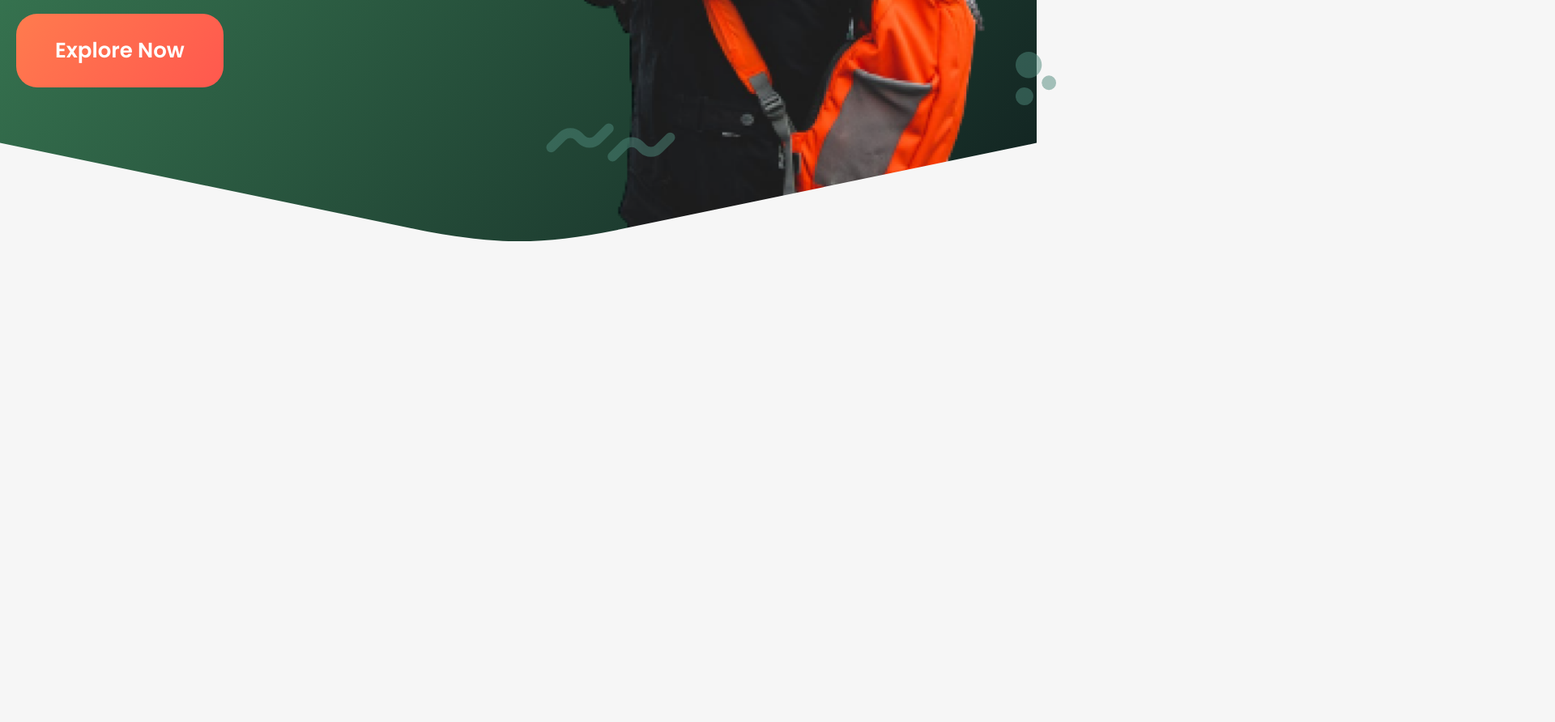
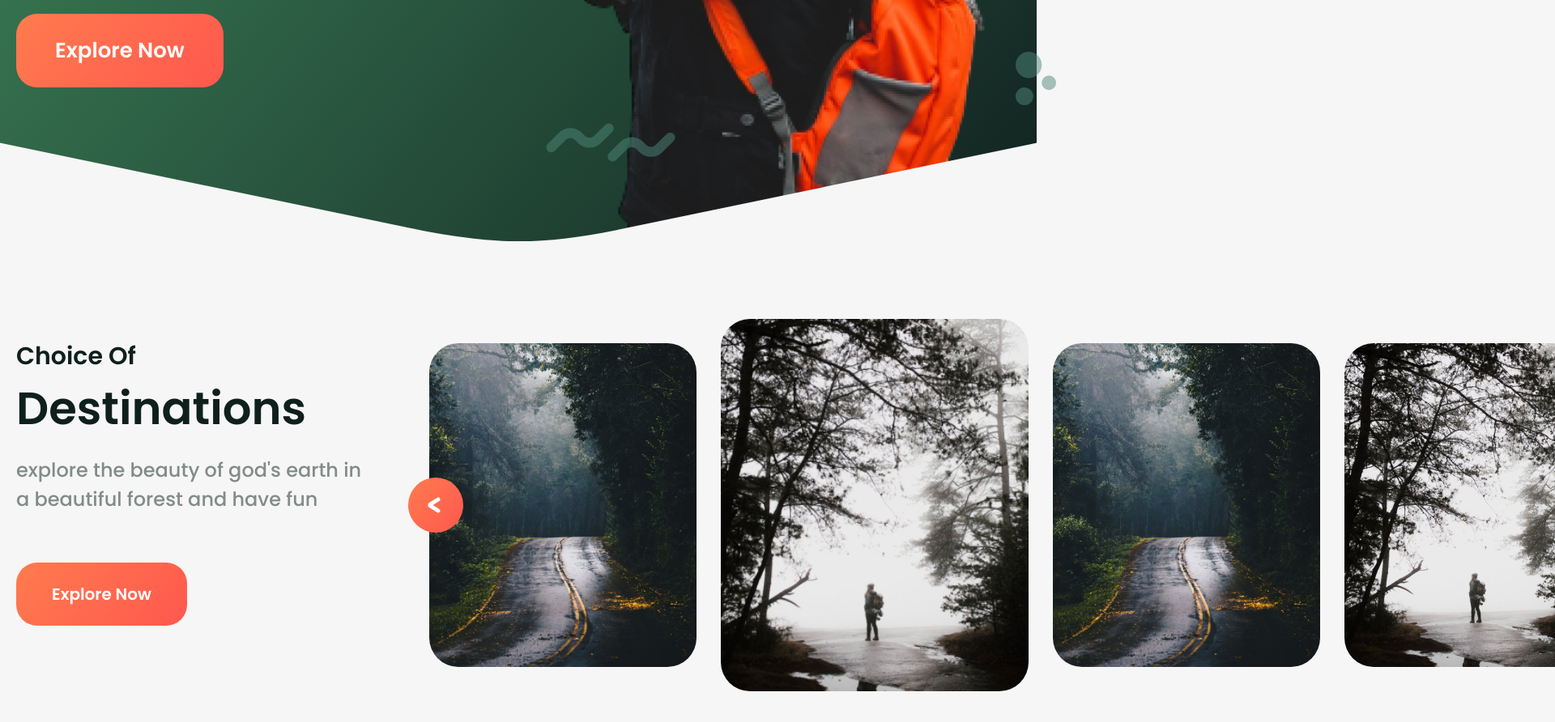
Before and after one commit to HunterM7/gotrip, a plain HTML site: page index.html in a window 1280 px wide. Shown: the part 642-1534 px from the top of the page at 81% size, 1920 px wide, since content can reach past the window. Before the commit the page ends 942 px from the top, so only its background shows below. Drawn offline with Linux system fonts and the light colour scheme.

Commit message:
finished explore section

```diff
--- a/index.html
+++ b/index.html
@@ -44,7 +44,7 @@
 
 					<button class="sign__btn sign__btn--signup">Sign up</button>
 
-					<button class="sign__btn sign__btn--login">Login</button>
+					<button class="btn sign__btn sign__btn--login">Login</button>
 
 				</div>
 
@@ -71,6 +71,30 @@
 				<div class="explore__bg"></div>
 			</section>
 
+			<section class="choice">
+				<div class="container choice__container">
+
+					<p class="choice__suptitle">Choice Of</p>
+
+					<h1 class="choice__title">Destinations</h1>
+
+					<p class="choice__desc">explore the beauty of god's earth in <br>a beautiful forest and have fun</p>
+
+					<button class="btn btn--small choice__btn">Explore Now</button>
+
+					<div class="slider">
+						<button class="btn slider__btn"></button>
+						<ul class="slider__list">
+							<li class="slider__item"></li>
+							<li class="slider__item active"></li>
+							<li class="slider__item"></li>
+							<li class="slider__item"></li>
+						</ul>
+					</div>
+
+				</div>
+			</section>
+
 		</main>
 
 		<footer class="footer"></footer>
--- a/scss/main.scss
+++ b/scss/main.scss
@@ -13,6 +13,7 @@ $White: #fff;
 $Black: #0F1F1C;
 
 $PrimaryGradient: linear-gradient(130deg, $Primary1, $Primary2);
+$PrimaryGradient2: linear-gradient(130deg, $Primary2, $Primary1);
 $SecondaryGradient: linear-gradient(130deg, $Secondary1, $Secondary2);
 
 $TransitionPrimary: all 0.2s ease;
@@ -30,7 +31,9 @@ body {
 	font-size: 24px;
 	font-weight: 500;
 	line-height: 1.5;
-	color: rgba($White, 0.5);
+	color: rgba($Black, 0.5);
+
+	overflow-x: hidden;
 
 	background-color: $LightGray;
 
@@ -53,6 +56,17 @@ h1 {
 
 	border-radius: 26px;
 	background: $PrimaryGradient;
+
+	&--small {
+		font-size: 20px;
+		padding: 24px 44px;
+	}
+
+	&:hover {
+		box-shadow: 4px 4px 16px 4px rgba($Black, 0.25);
+
+		background: $PrimaryGradient2;
+	}
 }
 
 .wrapper {
@@ -179,6 +193,8 @@ h1 {
 .explore {
 	position: relative;
 
+	margin-bottom: 94px;
+
 	background: $SecondaryGradient;
 
 	&__container {
@@ -213,6 +229,8 @@ h1 {
 	}
 
 	&__desc {
+		color: rgba($White, 0.5);
+
 		max-width: 520px;
 
 		margin-bottom: 68px;
@@ -250,5 +268,106 @@ h1 {
 	}
 }
 
-.btn {
+//* == Choice ==
+
+.choice {
+	margin-bottom: 200px;
+
+	&__container {
+		position: relative;
+
+		min-height: 460px;
+
+		padding-top: 24px;
+	}
+
+	&__suptitle {
+		font-size: 30px;
+		font-weight: 600;
+		color: $Black;
+
+		max-width: 460px;
+	}
+
+	&__title {
+		max-width: 460px;
+
+		margin-bottom: 16px;
+	}
+
+	&__desc {
+		max-width: 460px;
+
+		margin-bottom: 60px;
+	}
+
+	&__btn {
+		margin-bottom: 20px;
+	}
 }
+
+//* == Slider ==
+
+.slider {
+	position: absolute;
+	top: 0;
+	left: 530px;
+
+	&__list {
+		display: flex;
+		align-items: center;
+	}
+
+	&__item {
+		width: 330px;
+		height: 400px;
+
+		flex-shrink: 0;
+
+		border-radius: 36px;
+
+		background-size: cover;
+		background-repeat: no-repeat;
+		background-position: center;
+
+		&.active {
+			width: 380px;
+			height: 460px;
+		}
+
+		&:not(:last-of-type) {
+			margin-right: 30px;
+		}
+
+		&:nth-of-type(odd) {
+			background-image: url('../img/slider-1.jpg');
+		}
+
+		&:nth-of-type(even) {
+			background-image: url('../img/slider-2.jpg');
+		}
+	}
+
+	&__btn {
+		width: 68px;
+		height: 68px;
+
+		padding: 0;
+
+		position: absolute;
+		top: 50%;
+		left: -26px;
+		transform: translateY(-50%);
+
+		border-radius: 50%;
+		background:
+			url('../img/arrow.svg') left 24px center / 16px no-repeat,
+			$PrimaryGradient;
+
+		&:hover {
+			background:
+				url('../img/arrow.svg') left 24px center / 16px no-repeat,
+				$PrimaryGradient2;
+		}
+	}
+}
```
Also changed, not shown: css/main.css, img/arrow.svg (added), img/slider-1.jpg (added), img/slider-2.jpg (added), 2 other files.
